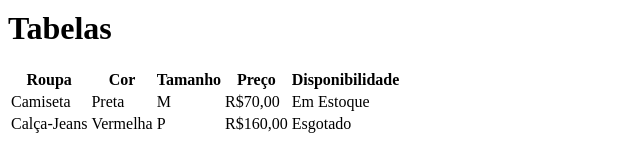
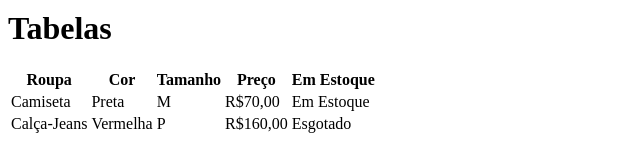
Before and after one commit to Viniwantuil/primeiroHTML, a plain HTML site: page index.html in a window 1280 px wide. Shown: the part 1638-1779 px from the top of the page, 0-640 px from the left. Drawn offline with Linux system fonts and the light colour scheme.

Commit message:
Mudando Disponibilidade para Estoque na header

```diff
--- a/index.html
+++ b/index.html
@@ -67,7 +67,7 @@
       <th>Cor</th>
       <th>Tamanho</th>
       <th>Preço</th>
-      <th>Disponibilidade</th>
+      <th>Em Estoque</th>
     </tr>
     <tr>
       <td>Camiseta</td>
```
